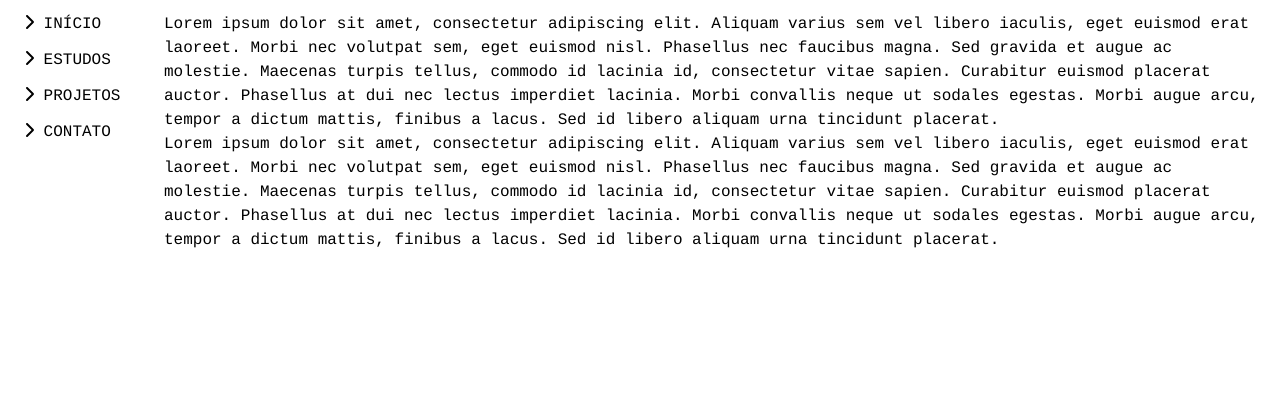
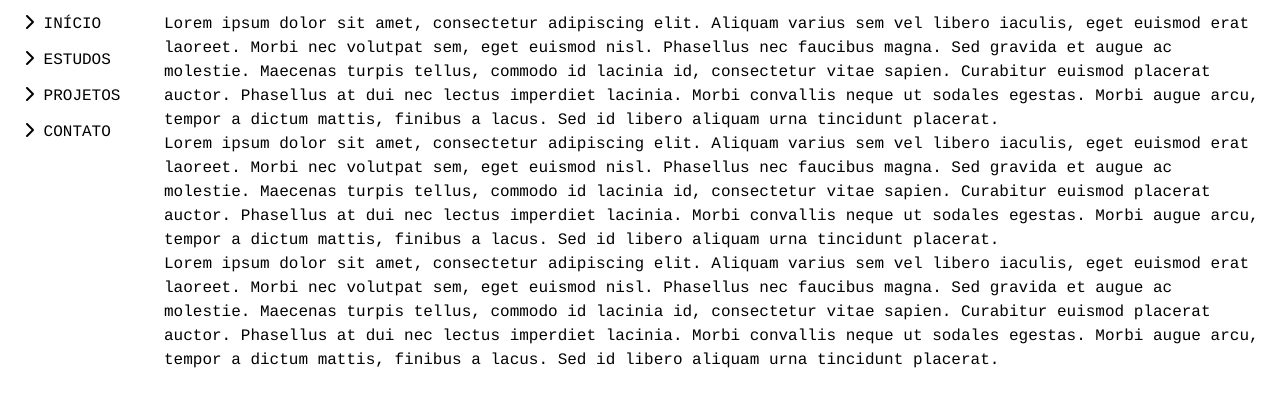
Before and after one commit to rcmilan/rcmilan, a React (Create React App) app: page / in a window 1280 px wide. Shown: the top 406 px of the page. Built offline with nearby package versions, Linux system fonts and the light colour scheme.

Commit message:
Markdown (#7)
* implementando axios e markdown

* p

Co-authored-by: Ricardo Milan <ricardo@fluencypass.com>

```diff
--- a/package.json
+++ b/package.json
@@ -7,6 +7,7 @@
     "@fortawesome/free-brands-svg-icons": "^6.1.2",
     "@fortawesome/free-solid-svg-icons": "^6.1.2",
     "@fortawesome/react-fontawesome": "^0.2.0",
+    "@tailwindcss/typography": "^0.5.4",
     "@testing-library/jest-dom": "^5.16.4",
     "@testing-library/react": "^13.3.0",
     "@testing-library/user-event": "^13.5.0",
@@ -14,12 +15,14 @@
     "@types/node": "^16.11.45",
     "@types/react": "^18.0.15",
     "@types/react-dom": "^18.0.6",
+    "axios": "^0.27.2",
     "i18next": "^21.9.0",
     "i18next-browser-languagedetector": "^6.1.5",
     "i18next-http-backend": "^1.4.1",
     "react": "^18.2.0",
     "react-dom": "^18.2.0",
     "react-i18next": "^11.18.3",
+    "react-markdown": "^8.0.3",
     "react-router-dom": "6",
     "react-scripts": "5.0.1",
     "typescript": "^4.7.4",
--- /dev/null
+++ b/src/components/markdown/index.tsx
@@ -0,0 +1,15 @@
+import ReactMarkdown from "react-markdown";
+
+interface Props {
+  content: string;
+}
+
+function Markdown({ content }: Props) {
+  return (
+    <article className="prose">
+      <ReactMarkdown>{content}</ReactMarkdown>
+    </article>
+  );
+}
+
+export default Markdown;
--- a/src/pages/App.tsx
+++ b/src/pages/App.tsx
@@ -23,6 +23,16 @@ function App() {
         egestas. Morbi augue arcu, tempor a dictum mattis, finibus a lacus. Sed
         id libero aliquam urna tincidunt placerat.
       </p>
+      <p>
+        Lorem ipsum dolor sit amet, consectetur adipiscing elit. Aliquam varius
+        sem vel libero iaculis, eget euismod erat laoreet. Morbi nec volutpat
+        sem, eget euismod nisl. Phasellus nec faucibus magna. Sed gravida et
+        augue ac molestie. Maecenas turpis tellus, commodo id lacinia id,
+        consectetur vitae sapien. Curabitur euismod placerat auctor. Phasellus
+        at dui nec lectus imperdiet lacinia. Morbi convallis neque ut sodales
+        egestas. Morbi augue arcu, tempor a dictum mattis, finibus a lacus. Sed
+        id libero aliquam urna tincidunt placerat.
+      </p>
     </>
   );
 }
--- a/src/pages/Project.tsx
+++ b/src/pages/Project.tsx
@@ -1,8 +1,27 @@
-import React from "react";
+import React, { useState, useEffect } from "react";
+import axios from "axios";
+import Markdown from "../components/markdown";
 
 function Project() {
-    return <>projects</>
+  const [cont, setCont] = useState<string>("# loading");
+
+  useEffect(() => {
+    let fetchData = async () => {
+      try {
+        const response = await axios.get(
+          "https://raw.githubusercontent.com/rcmilan/rcmilan/trunk/README.md"
+        );
+
+        setCont(response.data);
+      } catch (error) {
+        console.log(error);
+      }
+    };
+
+    fetchData();
+  }, []);
+
+  return <Markdown content={cont} />;
 }
 
-
 export default Project;
--- a/tailwind.config.js
+++ b/tailwind.config.js
@@ -2,11 +2,9 @@
 module.exports = {
   purge: ["./src/**/*.{js,jsx,ts,tsx}", "./public/index.html"],
   darkMode: "media",
-  content: [
-    "./src/**/*.{js,jsx,ts,tsx}",
-  ],
+  content: ["./src/**/*.{js,jsx,ts,tsx}"],
   theme: {
     extend: {},
   },
-  plugins: [],
-}
+  plugins: [require("@tailwindcss/typography")],
+};
```
Also changed, not shown: 1 other file (tests, documents, lock files or other folders).
